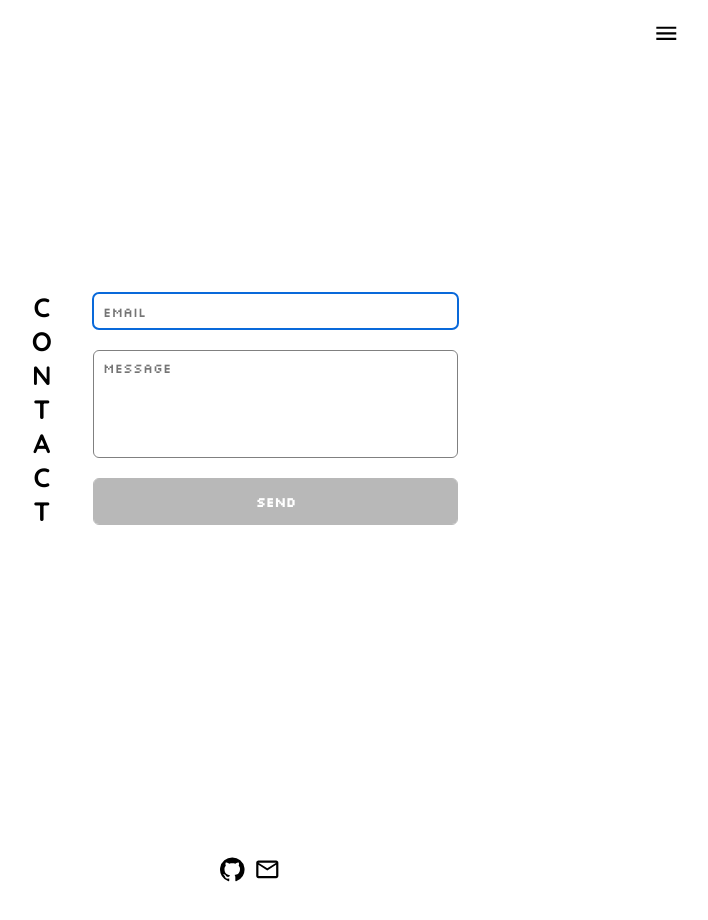
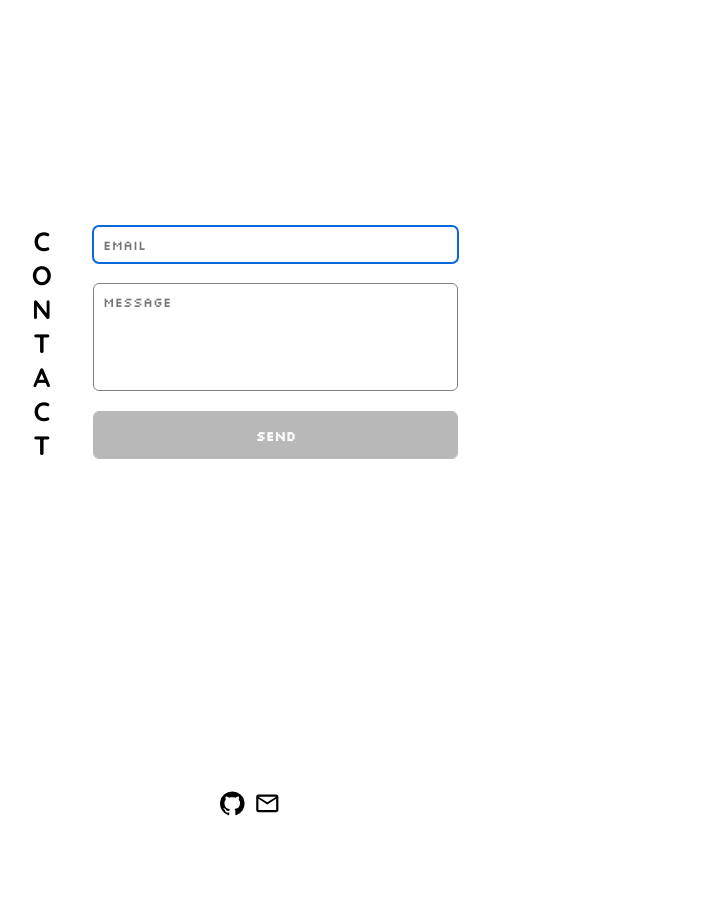
Before and after one commit to terjeee/homepage, a React (Create React App) app: page /homepage/contact in a window 1280 px wide. Shown: the top 920 px of the page, without its empty margins (390-1098 px from the left). After the commit the page ends 878 px from the top, so only its background shows below. Built offline with nearby package versions, Linux system fonts and the light colour scheme; a web font is replaced by a local one.

Commit message:
+desktop nav

```diff
--- a/src/layout/Nav/NavDesktop/NavDesktop.jsx
+++ b/src/layout/Nav/NavDesktop/NavDesktop.jsx
@@ -19,7 +19,7 @@ export default function NavBar() {
             </HashLink>
           </li>
           <li>
-            <Link to="/contact">
+            <Link to="/homepage/contact">
               <h3>contact</h3>
             </Link>
           </li>
--- a/src/layout/Nav/NavDesktop/NavDesktop.module.scss
+++ b/src/layout/Nav/NavDesktop/NavDesktop.module.scss
@@ -16,14 +16,11 @@
 
     .list {
       display: flex;
-      justify-content: flex-end;
       gap: 1rem;
 
       li {
-        opacity: 0.25;
-
         &:hover {
-          opacity: 1;
+          opacity: 0.25;
         }
       }
     }
--- a/src/layout/Nav/NavMobile/NavMobile.module.scss
+++ b/src/layout/Nav/NavMobile/NavMobile.module.scss
@@ -42,8 +42,8 @@
   }
 }
 
-// @include breakpoint.laptop {
-//   .nav {
-//     display: none;
-//   }
-// }
+@include breakpoint.laptop {
+  .nav {
+    display: none;
+  }
+}
```
